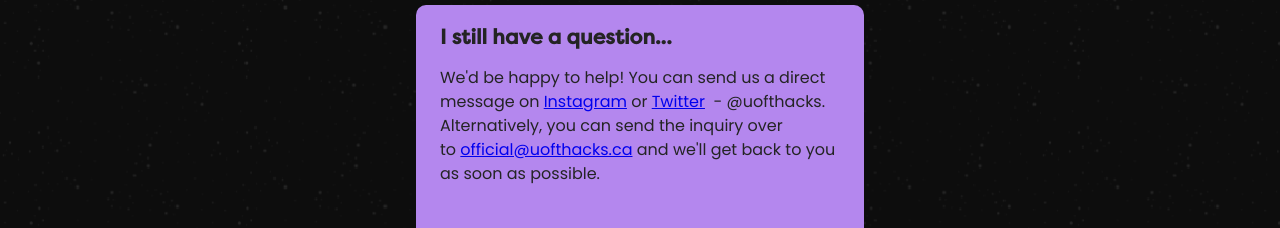
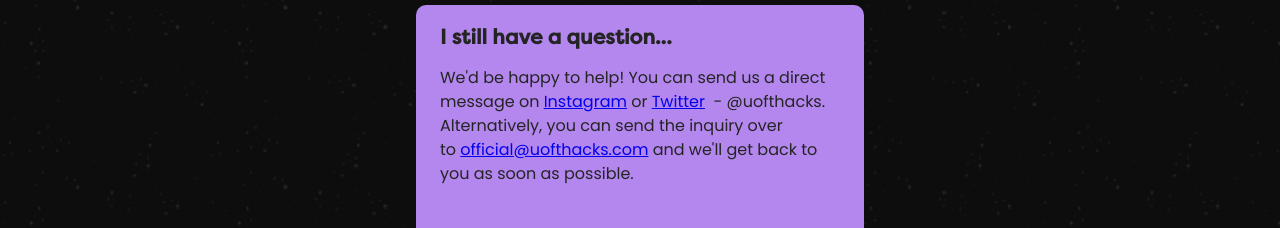
Before and after one commit to UofTHacks-Official/site-x, a Next.js app: page / in a window 1280 px wide. Shown: the part 8620-8848 px from the top of the page. Built offline with nearby package versions, Linux system fonts and the light colour scheme.

Commit message:
Update FAQ.jsx

```diff
--- a/components/sections/FAQ/FAQ.jsx
+++ b/components/sections/FAQ/FAQ.jsx
@@ -75,7 +75,7 @@ const FAQ = (props) => {
             <a href="https://www.instagram.com/uofthacks/?hl=en">Instagram</a>
             &nbsp;or <a href="https://twitter.com/uofthacks?lang=en">Twitter</a>&nbsp; - @uofthacks.
             Alternatively, you can send the inquiry over to&nbsp;
-            <a href="mailto:official@uofthacks.ca">official@uofthacks.ca</a>
+            <a href="mailto:official@uofthacks.com">official@uofthacks.com</a>
             &nbsp;and we&#39;ll get back to you as soon as possible.
           </span>
         }
```
